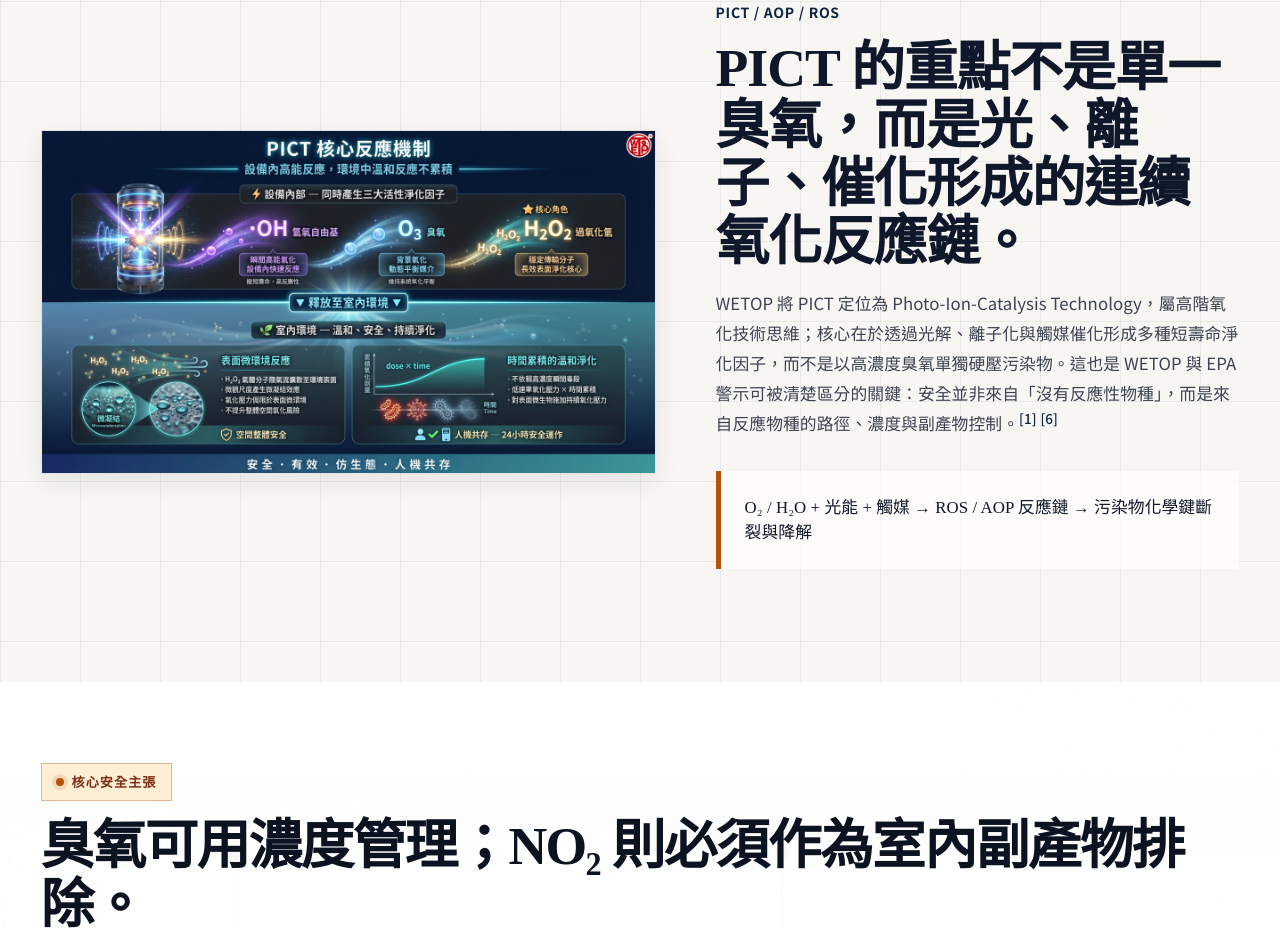
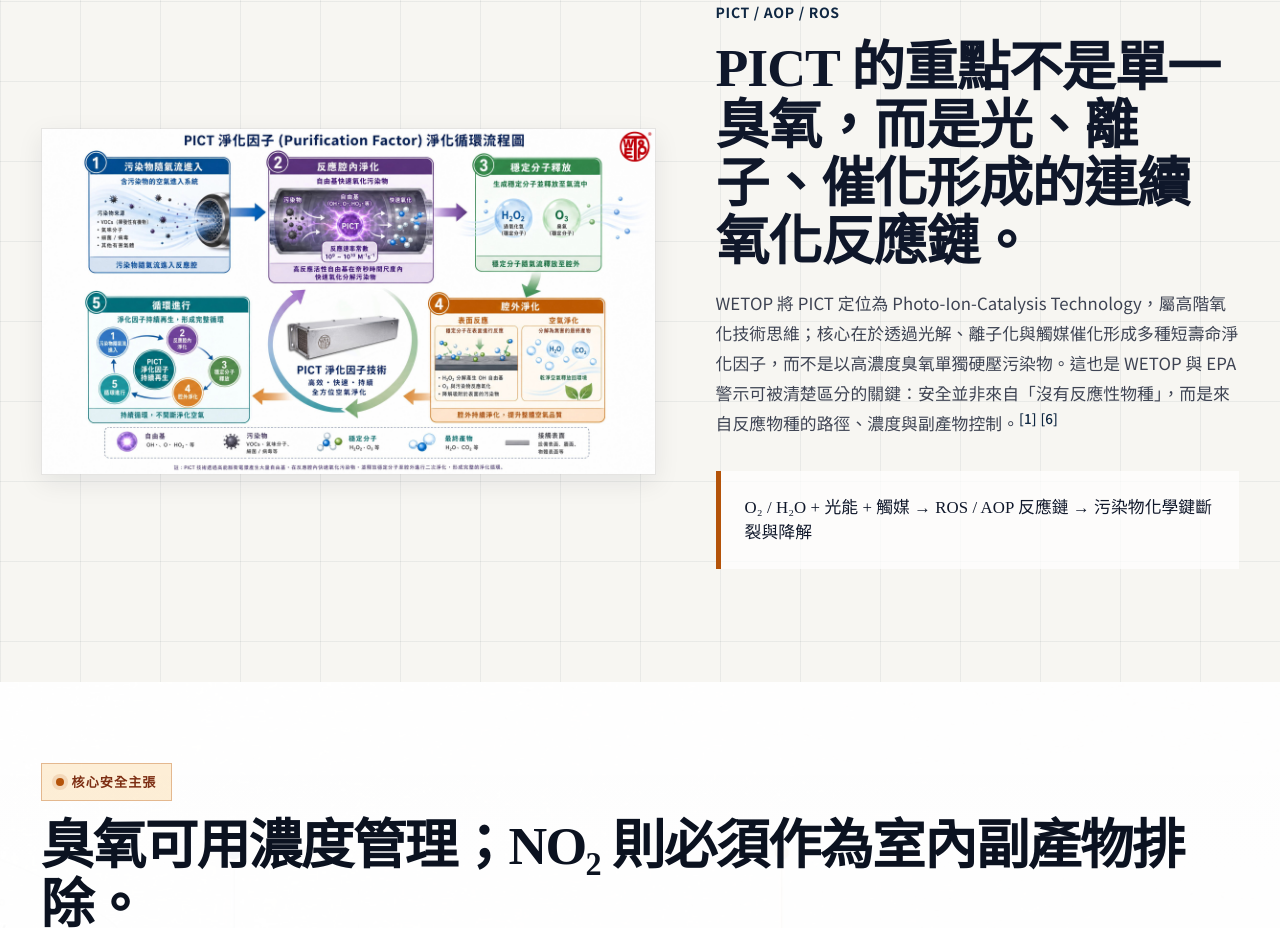
Before and after one commit to kavowu/pict-ozone-safety, a React (Vite) app: page / in a window 1280 px wide. Shown: the part 2820-3748 px from the top of the page. Built offline with nearby package versions, Linux system fonts and the light colour scheme.

Commit message:
Replace mechanism image with purification flowchart

```diff
--- a/src/App.tsx
+++ b/src/App.tsx
@@ -4,7 +4,7 @@
   const baseUrl = import.meta.env.BASE_URL;
   const logoImageUrl = `${baseUrl}images/wetop-logo-red.png`;
   const heroImageUrl = `${baseUrl}images/wetop-pict-hero.webp`;
-  const reactChainImageUrl = `${baseUrl}images/pict-core-mechanism.jpg`;
+  const purificationFlowchartImageUrl = `${baseUrl}images/pict-purification-flowchart.jpg`;
 
   return (
     <div className="min-h-screen bg-background text-foreground">
@@ -169,7 +169,7 @@
 
       <section className="image-text-section">
         <div className="visual-pane">
-          <img src={reactChainImageUrl} alt="PICT 核心反應機制圖" />
+          <img src={purificationFlowchartImageUrl} alt="PICT 淨化因子流程圖" />
         </div>
         <div className="copy-pane">
           <div className="kicker">PICT / AOP / ROS</div>
```
Also changed, not shown: PICT淨化因子流程圖_0.jpg (added), public/images/pict-purification-flowchart.jpg (added), 3 other files (tests, documents, lock files or other folders).
